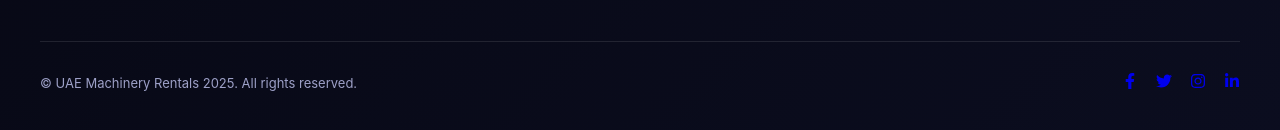
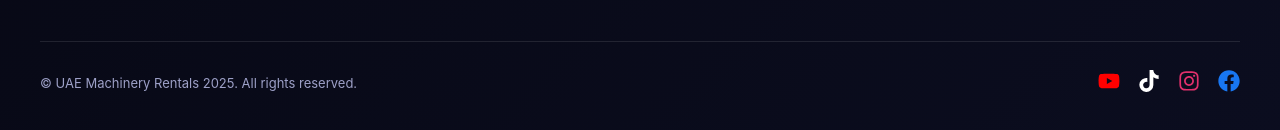
Before and after one commit to geekyneha/mach-hire-dxb, a React (Vite) app: page / in a window 1280 px wide. Shown: the part 6465-6595 px from the top of the page. Built offline with nearby package versions, Linux system fonts and the light colour scheme.

Commit message:
chore: social icons

```diff
--- a/src/components/Footer/Footer.jsx
+++ b/src/components/Footer/Footer.jsx
@@ -1,10 +1,5 @@
 import styles from "./Footer.module.css";
-import {
-  FaFacebookF,
-  FaTwitter,
-  FaInstagram,
-  FaLinkedinIn,
-} from "react-icons/fa";
+import { FaInstagram, FaYoutube, FaTiktok, FaFacebook } from "react-icons/fa";
 import { FiCopy } from "react-icons/fi";
 import { useNavigate } from "react-router";
 
@@ -25,7 +20,7 @@ Thank you.
 
     window.open(
       `https://wa.me/971509734271?text=${encodeURIComponent(message)}`,
-      "_blank"
+      "_blank",
     );
   };
 
@@ -138,20 +133,20 @@ Thank you.
         </p>
 
         <div className={styles.socials}>
-          <a href="#" aria-label="Facebook" className={styles.socialIcon}>
-            <FaFacebookF />
+          <a href="#" aria-label="YouTube" className={styles.socialIcon}>
+            <FaYoutube className={styles.youtube} />
           </a>
 
-          <a href="#" aria-label="Twitter" className={styles.socialIcon}>
-            <FaTwitter />
+          <a href="#" aria-label="TikTok" className={styles.socialIcon}>
+            <FaTiktok className={styles.tiktok} />
           </a>
 
           <a href="#" aria-label="Instagram" className={styles.socialIcon}>
-            <FaInstagram />
+            <FaInstagram className={styles.instagram} />
           </a>
 
-          <a href="#" aria-label="LinkedIn" className={styles.socialIcon}>
-            <FaLinkedinIn />
+          <a href="#" aria-label="Facebook" className={styles.socialIcon}>
+            <FaFacebook className={styles.facebook} />
           </a>
         </div>
       </div>
--- a/src/components/Footer/Footer.module.css
+++ b/src/components/Footer/Footer.module.css
@@ -93,10 +93,36 @@
   color: #9da0c7;
   margin-bottom: 20px;
 }
+.youtube {
+  color: #ff0000;
+}
+
+.tiktok {
+  color: #ffffff;
+}
+
+.instagram {
+  color: #e1306c;
+}
+
+.facebook {
+  color: #1877f2;
+}
 
 .linkList {
   list-style: none;
   padding: 0;
+}
+.socialIcon svg {
+  font-size: 22px;
+  transition:
+    transform 0.25s ease,
+    filter 0.25s ease;
+}
+
+.socialIcon:hover svg {
+  transform: translateY(-4px) scale(1.1);
+  filter: brightness(1.2);
 }
 
 .linkItem {
@@ -133,6 +159,7 @@
   cursor: pointer;
   font-size: 16px;
   transition: color 0.3s;
+  text-decoration-style: none;
 }
 
 .socialIcon:hover {
```
